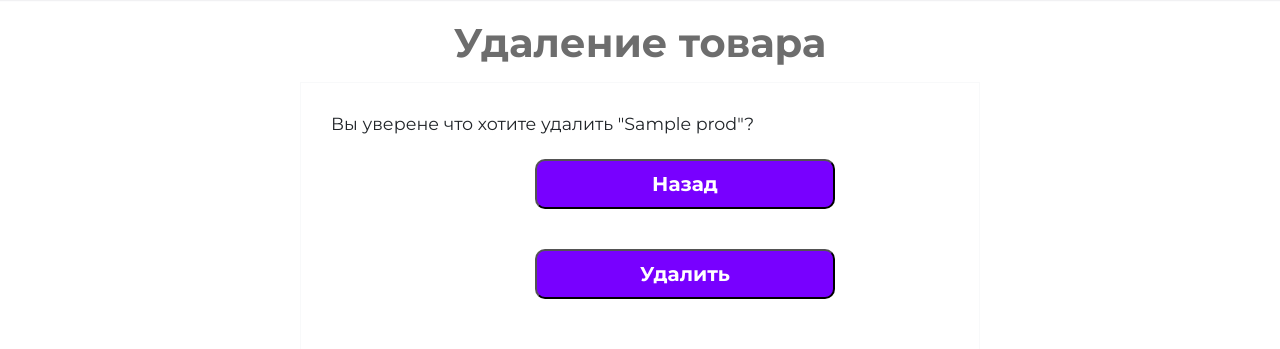
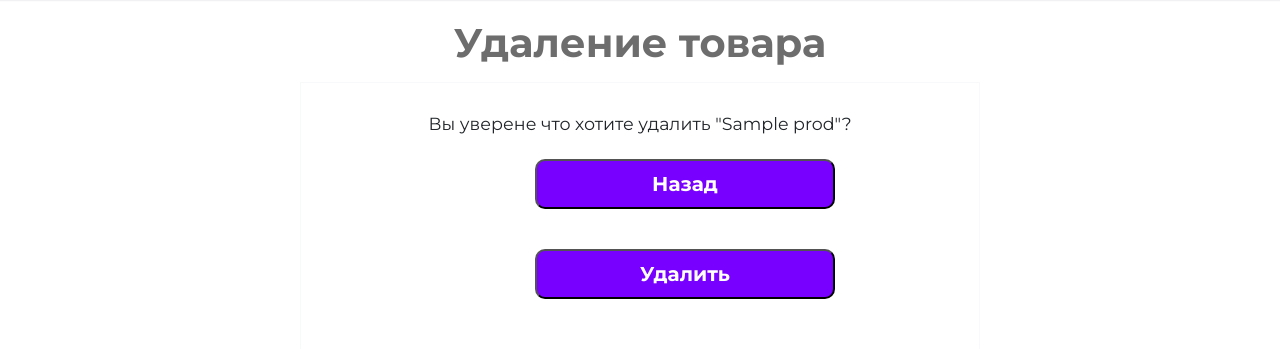
Before and after one commit to SizovApps/CopyfotoProject, a Django app: a page that uses core/templates/core/product_delete_form.html in a window 1280 px wide. Shown: the part 131-480 px from the top of the page. Run offline with Django 3.2, Linux system fonts and the light colour scheme; tables that the repository leaves empty hold one stand-in row (values such as "Sample post"); some libraries are stand-ins or nearby versions.

```diff
--- a/core/templates/core/product_delete_form.html
+++ b/core/templates/core/product_delete_form.html
@@ -7,7 +7,7 @@
         </div>
 
         <div class="formProd">
-            <form class=" border border-light p-5" action="{% url 'product_delete_url' slug=prod.slug %}" enctype="multipart/form-data" method="POST">
+            <form class=" border border-light p-5 text-center" action="{% url 'product_delete_url' slug=prod.slug %}" enctype="multipart/form-data" method="POST">
                 {% csrf_token %}
                 <h3>Вы уверене что хотите удалить "{{ prod.name }}"?</h3>
                 <button href="{% url 'product_detail_url' slug=prod.slug %}">Назад</button>
```
